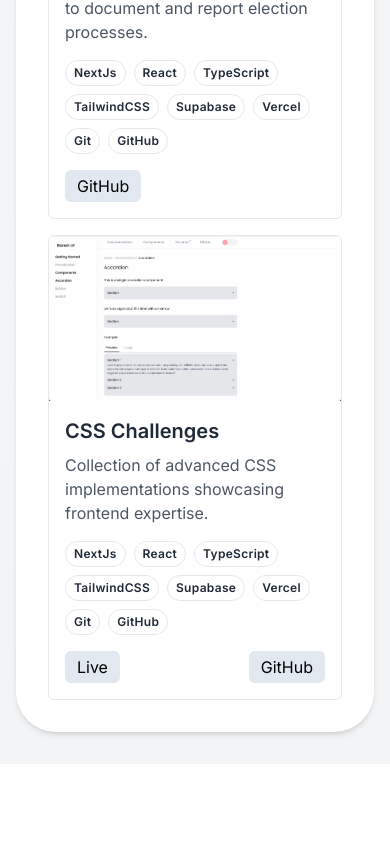
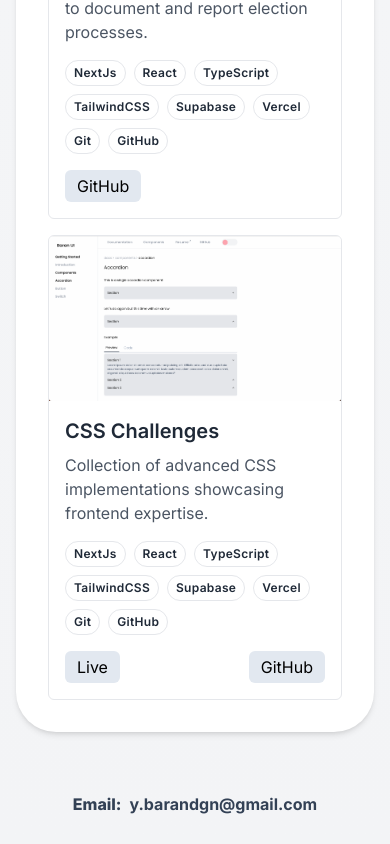
Before and after one commit to phscloq/baran, a Next.js app: page / in a window 390 px wide. Shown: the part 4359-5203 px from the top of the page. Before the commit the page ends 5123 px from the top, so only its background shows below. Built offline with nearby package versions, Linux system fonts and the light colour scheme.

Commit message:
Update footer.tsx
Updated footer component styling to display on small screens.

```diff
--- a/app/components/footer.tsx
+++ b/app/components/footer.tsx
@@ -1,6 +1,6 @@
 export default function Footer(){
     return (
-        <footer className='hidden h-36  gap-2 sm:flex justify-center items-center
+        <footer className=' h-20 sm:h-36  gap-2 flex justify-center items-center
             '>
               <p className='text-slate-700 dark:text-white  font-extrabold '>Email: </p>
               <p className='text-slate-700 dark:text-white font-bold select-all'>y.barandgn@gmail.com</p>
```
